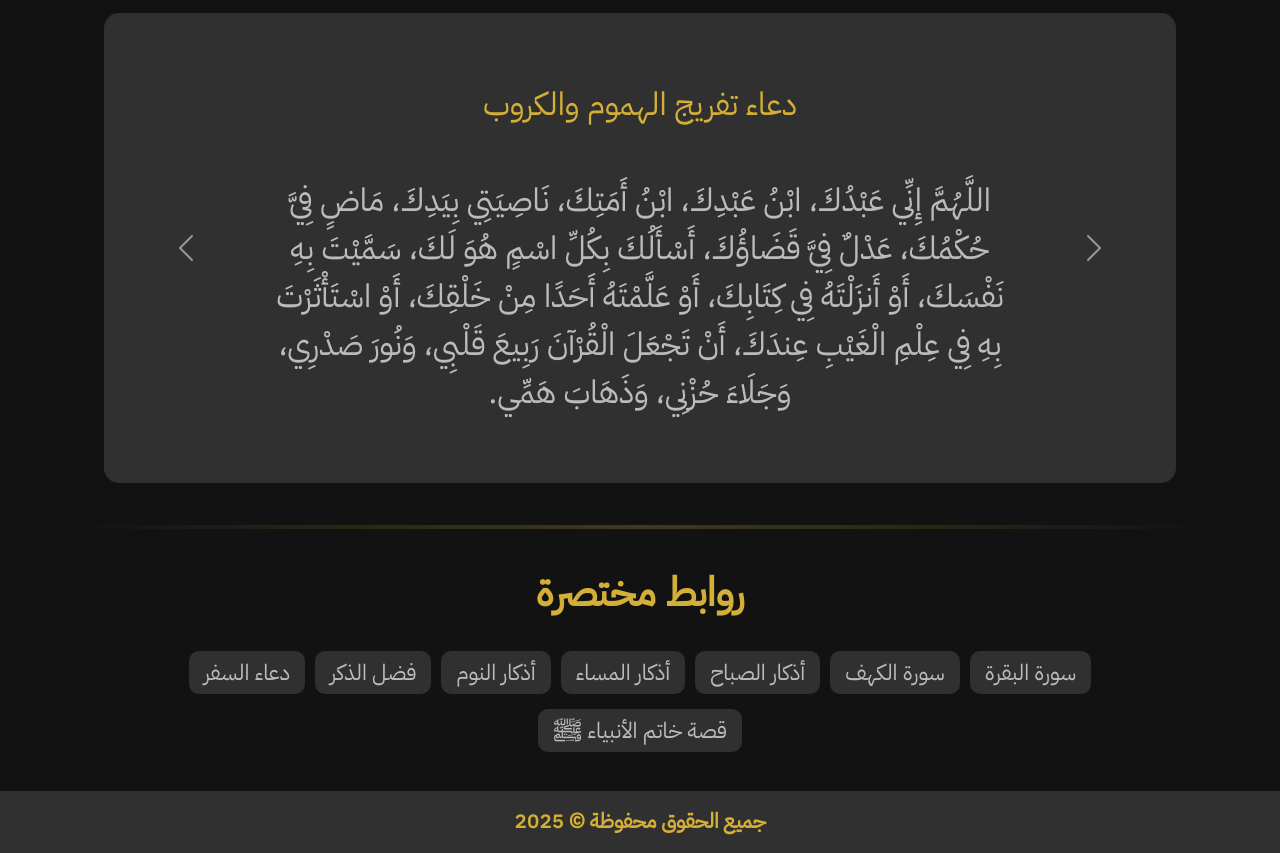
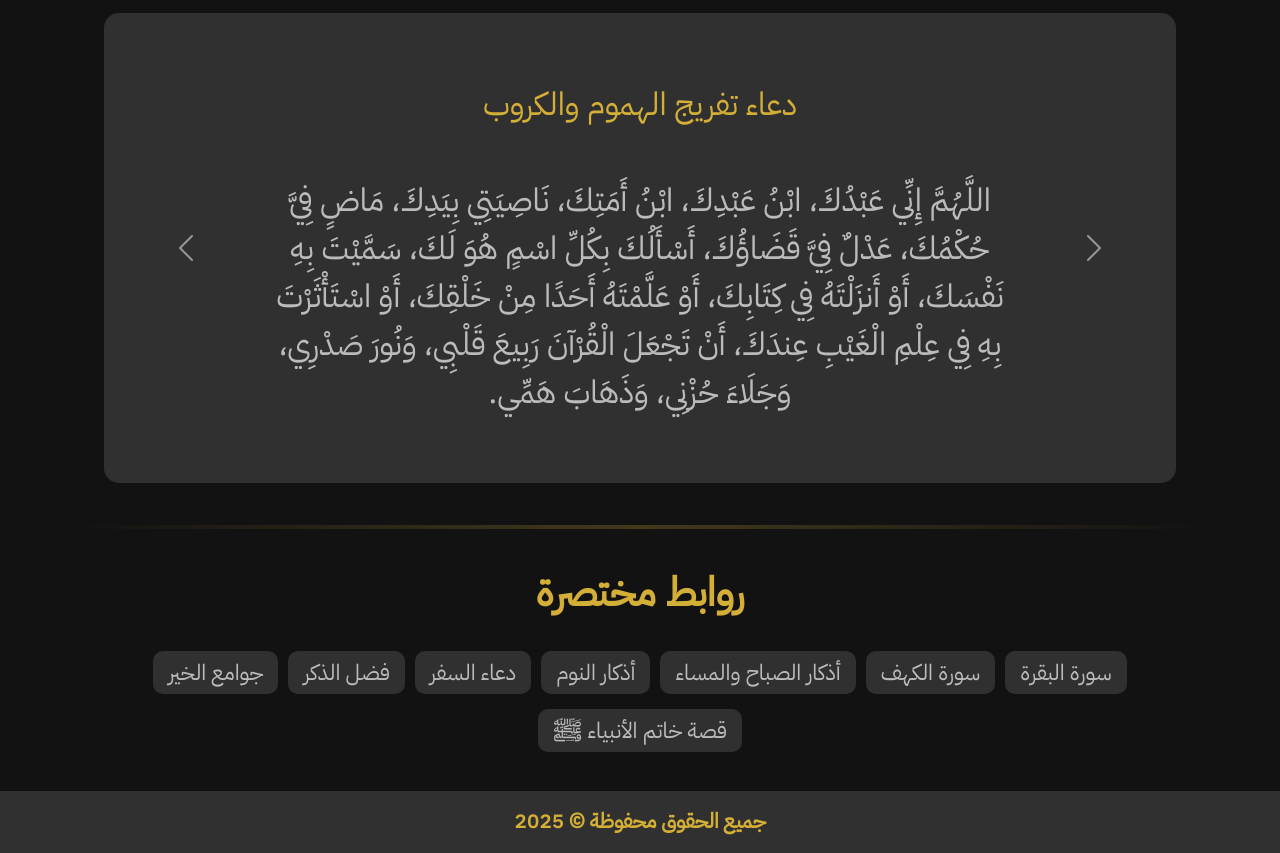
Before and after one commit to med6ba/noor-al-houda, a plain HTML site: page index.html in a window 1280 px wide. Shown: the part 1212-2065 px from the top of the page. Drawn offline with Linux system fonts and the light colour scheme.

Commit message:
rename index.html

```diff
--- a/index.html
+++ b/index.html
@@ -364,11 +364,11 @@
         <div class="short-links-container">
           <a href="assets/subpages/quran-pages/surah-2.html">سورة البقرة</a>
           <a href="assets/subpages/quran-pages/surah-18.html">سورة الكهف</a>
-          <a href="#">أذكار الصباح</a>
-          <a href="#">أذكار المساء</a>
+          <a href="#">أذكار الصباح والمساء</a>
           <a href="#">أذكار النوم</a>
+          <a href="#">دعاء السفر</a>
           <a href="#">فضل الذكر</a>
-          <a href="#">دعاء السفر</a>
+          <a href="#">جوامع الخير</a>
           <a href="#">قصة خاتم الأنبياء ﷺ</a>
         </div>
       </section>
```
